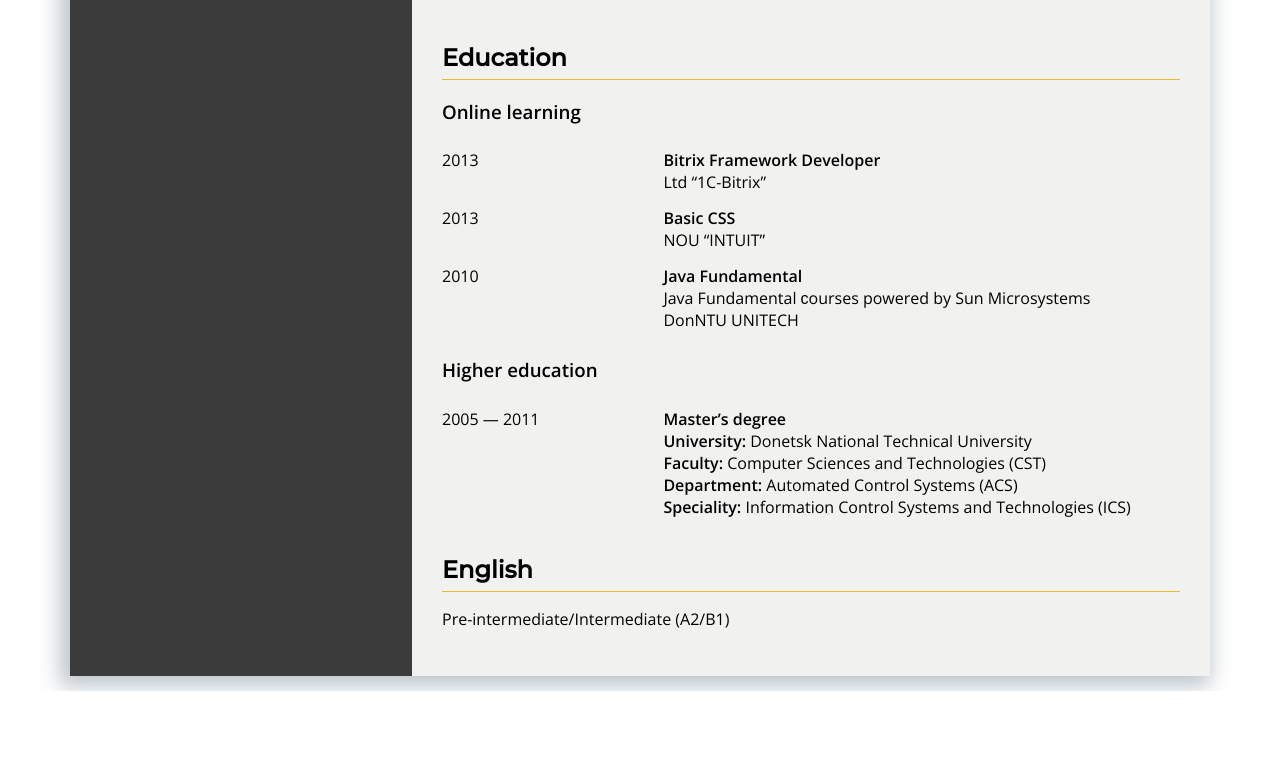
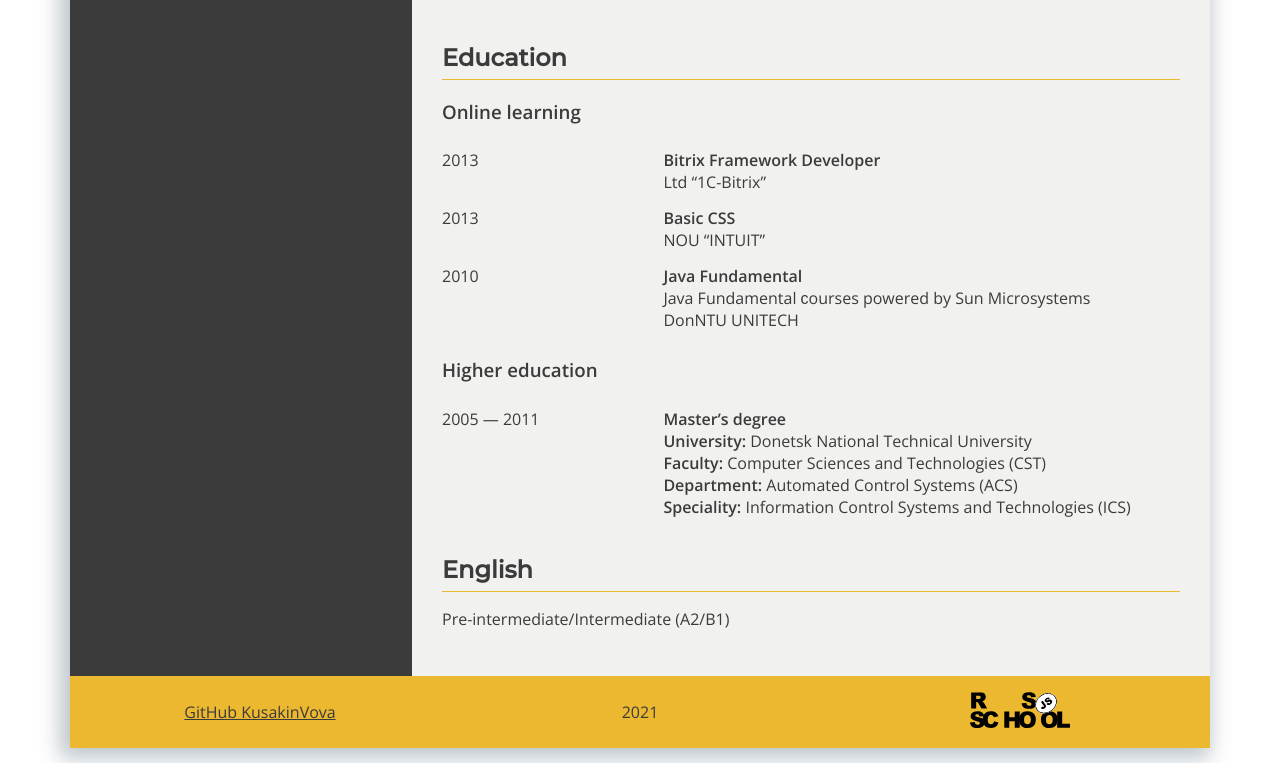
Before and after one commit to KusakinVova/rsschool-cv, a plain HTML site: page index.html in a window 1280 px wide. Shown: the part 1155-1918 px from the top of the page. Before the commit the page ends 1846 px from the top, so only its background shows below. Drawn offline with nearby package versions, Linux system fonts and the light colour scheme.

Commit message:
feat: add footer-block

```diff
--- a/index.html
+++ b/index.html
@@ -12,7 +12,7 @@
     <main class="cv-main">
       <div class="block-left cv-grey">
         <section class="cv-sec cv-photoname cv-orange">
-          <img class="cv-photo" src="cv-img/logo.jpg" alt="Vladimir Kusakin">
+          <img class="cv-photo" src="images/photo.jpg" alt="Vladimir Kusakin">
           <h2 class="cv-h1">Vladimir Kusakin</h2>
         </section>
         <section class="cv-sec cv-contacts">
@@ -168,7 +168,13 @@ $arResult['ELEMENT_LINKS'] = $arSectionsInfo;
 
     </main>
     <footer class="cv-footer">
-
+      <div class="cv-footer-item">
+        <a href="https://github.com/KusakinVova">GitHub KusakinVova</a>
+      </div>
+      <div class="cv-footer-item">2021</div>
+      <div class="cv-footer-item">
+        <a href="https://rs.school/js/" title="rsschool site"><img class="cv-footer-img" src="images/rs_school_js.svg" alt="rsschol logo"></a>
+      </div>
     </footer>
   </div>
 </body>
--- a/style.css
+++ b/style.css
@@ -4,6 +4,7 @@ body.cv
 {
     margin: 0;
     font-family: 'Open Sans', sans-serif;
+    color: #3b3b3b;
 }
 .cv-h1, .cv-h2{
     margin: 0;
@@ -14,11 +15,6 @@ body.cv
     margin-left: auto;
     padding: 0 15px;
 }
-.block-left,
-.block-right{
-
-}
-
 .cv-orange{
     background-color: #ecb830;
 }
@@ -82,14 +78,20 @@ body.cv
 .cv-h2-white{
     color: #ffffff;
 }
-
-.cv-table{}
-.cv-table-row{}
-.cv-table-td{}
-
+/* ----------------------------------------------------------- */
 .cv-footer{
-    /* border-top: 1px solid #3b3b3b; */
+    color: #3b3b3b;
     background-color: #ecb830;
+}
+.cv-footer a{
+    color:#3b3b3b;
+}
+.cv-footer-item{
+    padding: 15px;
+    text-align: center;
+}
+.cv-footer-img{
+    width: 100px;
 }
 
 @media (min-width: 576px){
@@ -119,7 +121,7 @@ body.cv
     .block-right{
         width: 70%;
     }
-    .cv-table{}
+
     .cv-table-row{
         display: flex;
         padding: 7px 0;
@@ -129,6 +131,13 @@ body.cv
     }
     .cv-table-td:nth-child(2){
         width: 70%;
+    }
+    .cv-footer{
+        display: flex;
+        align-items: center;
+    }
+    .cv-footer-item{
+        width: 33.33%;
     }
 }
 @media (min-width: 992px){
```
